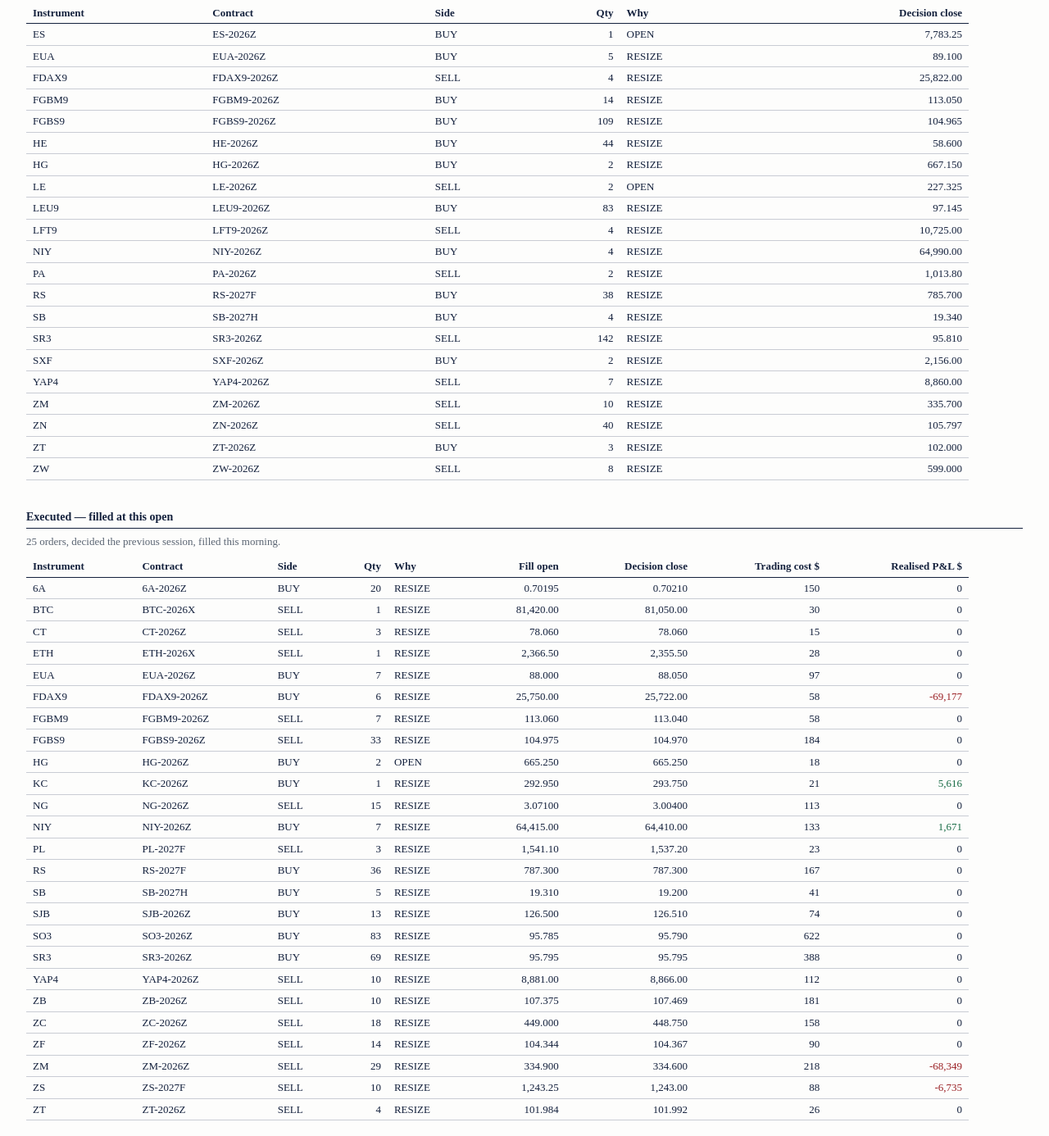
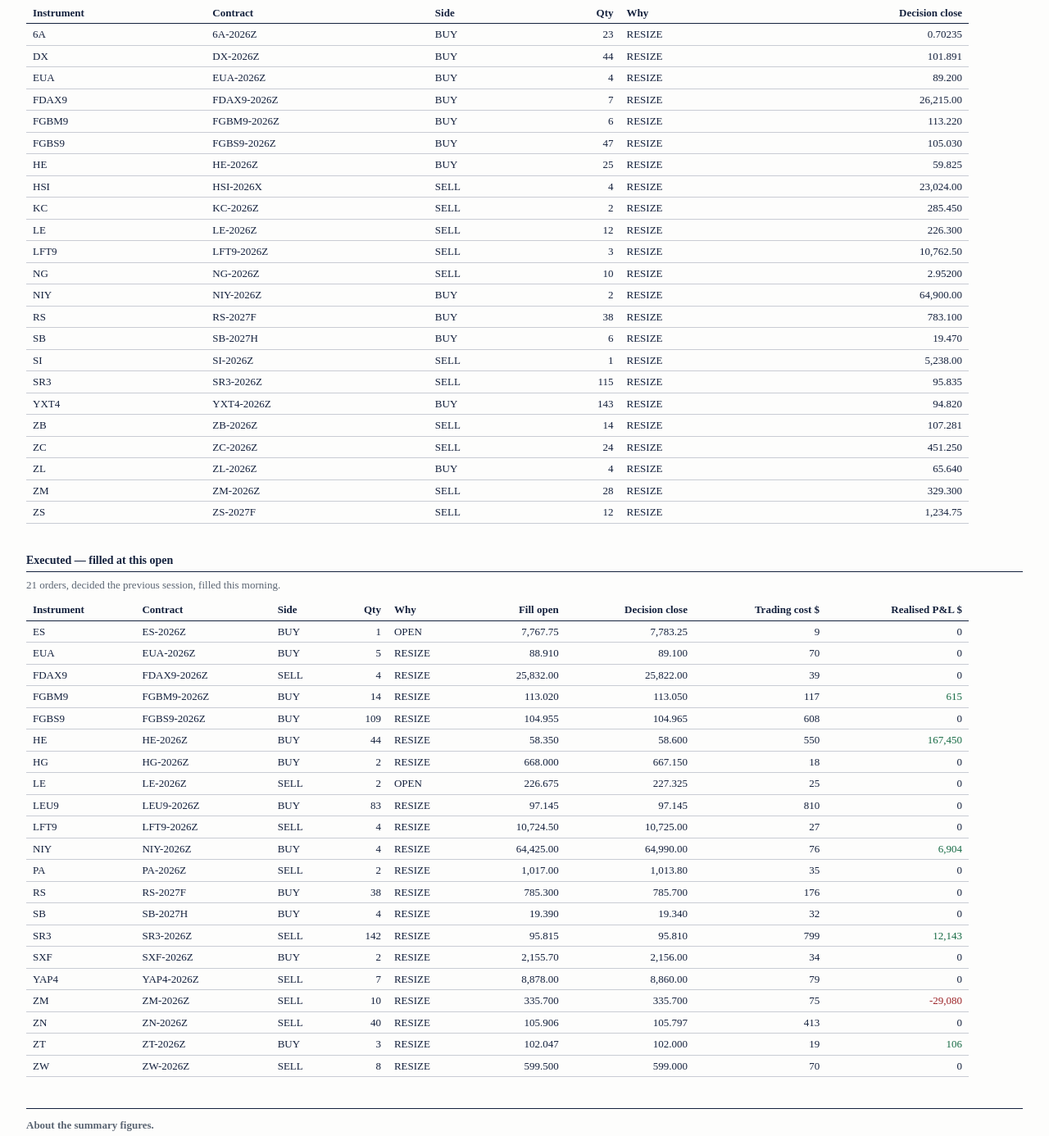
Before and after one commit to Lucas-Joly-GH/trends-research, a plain HTML site: page docs/index.html in a window 1280 px wide. Shown: the part 824-2210 px from the top of the page at 82% size. Drawn offline with Linux system fonts and the light colour scheme.

Commit message:
Publish 2026-10-29

```diff
--- a/docs/data/latest.json
+++ b/docs/data/latest.json
@@ -1,310 +1,36 @@
 {
  "meta": {
-  "as_of": "2026-10-28",
+  "as_of": "2026-10-29",
   "window_start": "2026-01-02",
-  "sessions": 214,
+  "sessions": 215,
   "equity_start": 100000000.0,
-  "equity_end": 117509690.65,
-  "net_ann_ret": 0.159807,
-  "net_cagr": 0.212904,
-  "cagr_trading": 0.168827,
-  "window_ret_trading": 0.141295,
-  "window_ret_interest": 0.033802,
-  "net_ann_vol": 0.086702,
-  "net_sharpe": 1.8432,
+  "equity_end": 116432941.5,
+  "net_ann_ret": 0.14802,
+  "net_cagr": 0.198606,
+  "cagr_trading": 0.155092,
+  "window_ret_trading": 0.130396,
+  "window_ret_interest": 0.033933,
+  "net_ann_vol": 0.087169,
+  "net_sharpe": 1.6981,
   "max_drawdown": -0.056022,
-  "cost_ann": 0.015158,
-  "cost_window_USD": 1362565.8,
-  "interest_ann": 0.037043,
+  "cost_ann": 0.015129,
+  "cost_window_USD": 1366644.55,
+  "interest_ann": 0.037004,
   "n_positions": 63,
-  "updated_at": "2026-10-29T15:36:44+00:00",
-  "generated_at": "2026-10-29T15:36:44+00:00"
+  "updated_at": "2026-10-30T16:00:28+00:00",
+  "generated_at": "2026-10-30T16:00:29+00:00"
  },
  "executed": [
-  {
-   "instrument": "6A",
-   "contract": "6A-2026Z",
-   "action": "BUY",
-   "quantity": 20.0,
-   "kind": "RESIZE",
-   "fill_open": 0.70195,
-   "decision_close": 0.7021,
-   "trading_cost_USD": 150.0,
-   "realised_pnl_USD": 0.0
-  },
-  {
-   "instrument": "BTC",
-   "contract": "BTC-2026X",
-   "action": "SELL",
-   "quantity": 1.0,
-   "kind": "RESIZE",
-   "fill_open": 81420.0,
-   "decision_close": 81050.0,
-   "trading_cost_USD": 30.0,
-   "realised_pnl_USD": 0.0
-  },
-  {
-   "instrument": "CT",
-   "contract": "CT-2026Z",
-   "action": "SELL",
-   "quantity": 3.0,
-   "kind": "RESIZE",
-   "fill_open": 78.06,
-   "decision_close": 78.06,
-   "trading_cost_USD": 15.0,
-   "realised_pnl_USD": 0.0
-  },
-  {
-   "instrument": "ETH",
-   "contract": "ETH-2026X",
-   "action": "SELL",
-   "quantity": 1.0,
-   "kind": "RESIZE",
-   "fill_open": 2366.5,
-   "decision_close": 2355.5,
-   "trading_cost_USD": 27.5,
-   "realised_pnl_USD": 0.0
-  },
-  {
-   "instrument": "EUA",
-   "contract": "EUA-2026Z",
-   "action": "BUY",
-   "quantity": 7.0,
-   "kind": "RESIZE",
-   "fill_open": 88.0,
-   "decision_close": 88.05,
-   "trading_cost_USD": 97.41461395662537,
-   "realised_pnl_USD": 0.0
-  },
-  {
-   "instrument": "FDAX9",
-   "contract": "FDAX9-2026Z",
-   "action": "BUY",
-   "quantity": 6.0,
-   "kind": "RESIZE",
-   "fill_open": 25750.0,
-   "decision_close": 25722.0,
-   "trading_cost_USD": 58.44876837397522,
-   "realised_pnl_USD": -69177.21414950839
-  },
-  {
-   "instrument": "FGBM9",
-   "contract": "FGBM9-2026Z",
-   "action": "SELL",
-   "quantity": 7.0,
-   "kind": "RESIZE",
-   "fill_open": 113.06,
-   "decision_close": 113.04,
-   "trading_cost_USD": 58.44876837397522,
-   "realised_pnl_USD": 0.0
-  },
-  {
-   "instrument": "FGBS9",
-   "contract": "FGBS9-2026Z",
-   "action": "SELL",
-   "quantity": 33.0,
-   "kind": "RESIZE",
-   "fill_open": 104.975,
-   "decision_close": 104.97,
-   "trading_cost_USD": 183.6961291753507,
-   "realised_pnl_USD": 0.0
-  },
-  {
-   "instrument": "HG",
-   "contract": "HG-2026Z",
-   "action": "BUY",
-   "quantity": 2.0,
-   "kind": "OPEN",
-   "fill_open": 665.25,
-   "decision_close": 665.25,
-   "trading_cost_USD": 17.5,
-   "realised_pnl_USD": 0.0
-  },
-  {
-   "instrument": "KC",
-   "contract": "KC-2026Z",
-   "action": "BUY",
-   "quantity": 1.0,
-   "kind": "RESIZE",
-   "fill_open": 292.95,
-   "decision_close": 293.75,
-   "trading_cost_USD": 21.25,
-   "realised_pnl_USD": 5615.625000000001
-  },
-  {
-   "instrument": "NG",
-   "contract": "NG-2026Z",
-   "action": "SELL",
-   "quantity": 15.0,
-   "kind": "RESIZE",
-   "fill_open": 3.071,
-   "decision_close": 3.004,
-   "trading_cost_USD": 112.5,
-   "realised_pnl_USD": 0.0
-  },
-  {
-   "instrument": "NIY",
-   "contract": "NIY-2026Z",
-   "action": "BUY",
-   "quantity": 7.0,
-   "kind": "RESIZE",
-   "fill_open": 64415.0,
-   "decision_close": 64410.0,
-   "trading_cost_USD": 132.94735493847298,
-   "realised_pnl_USD": 1671.4066578603772
-  },
-  {
-   "instrument": "PL",
-   "contract": "PL-2027F",
-   "action": "SELL",
-   "quantity": 3.0,
-   "kind": "RESIZE",
-   "fill_open": 1541.1,
-   "decision_close": 1537.2,
-   "trading_cost_USD": 22.5,
-   "realised_pnl_USD": 0.0
-  },
-  {
-   "instrument": "RS",
-   "contract": "RS-2027F",
-   "action": "BUY",
-   "quantity": 36.0,
-   "kind": "RESIZE",
-   "fill_open": 787.3,
-   "decision_close": 787.3,
-   "trading_cost_USD": 166.51745955392695,
-   "realised_pnl_USD": 0.0
-  },
-  {
-   "instrument": "SB",
-   "contract": "SB-2027H",
-   "action": "BUY",
-   "quantity": 5.0,
-   "kind": "RESIZE",
-   "fill_open": 19.31,
-   "decision_close": 19.2,
-   "trading_cost_USD": 40.5,
-   "realised_pnl_USD": 0.0
-  },
-  {
-   "instrument": "SJB",
-   "contract": "SJB-2026Z",
-   "action": "BUY",
-   "quantity": 13.0,
-   "kind": "RESIZE",
-   "fill_open": 126.5,
-   "decision_close": 126.51,
-   "trading_cost_USD": 74.07066918000638,
-   "realised_pnl_USD": 0.0
-  },
-  {
-   "instrument": "SO3",
-   "contract": "SO3-2026Z",
-   "action": "BUY",
-   "quantity": 83.0,
-   "kind": "RESIZE",
-   "fill_open": 95.785,
-   "decision_close": 95.79,
-   "trading_cost_USD": 621.5260625390426,
-   "realised_pnl_USD": 0.0
-  },
-  {
-   "instrument": "SR3",
-   "contract": "SR3-2026Z",
-   "action": "BUY",
-   "quantity": 69.0,
-   "kind": "RESIZE",
-   "fill_open": 95.795,
-   "decision_close": 95.795,
-   "trading_cost_USD": 388.125,
-   "realised_pnl_USD": 0.0
-  },
-  {
-   "instrument": "YAP4",
-   "contract": "YAP4-2026Z",
-   "action": "SELL",
-   "quantity": 10.0,
-   "kind": "RESIZE",
-   "fill_open": 8881.0,
-   "decision_close": 8866.0,
-   "trading_cost_USD": 112.41625877235647,
-   "realised_pnl_USD": 0.0
-  },
-  {
-   "instrument": "ZB",
-   "contract": "ZB-2026Z",
-   "action": "SELL",
-   "quantity": 10.0,
-   "kind": "RESIZE",
-   "fill_open": 107.375,
-   "decision_close": 107.4688,
-   "trading_cost_USD": 181.25,
-   "realised_pnl_USD": 0.0
-  },
-  {
-   "instrument": "ZC",
-   "contract": "ZC-2026Z",
-   "action": "SELL",
-   "quantity": 18.0,
-   "kind": "RESIZE",
-   "fill_open": 449.0,
-   "decision_close": 448.75,
-   "trading_cost_USD": 157.5,
-   "realised_pnl_USD": 0.0
-  },
-  {
-   "instrument": "ZF",
-   "contract": "ZF-2026Z",
-   "action": "SELL",
-   "quantity": 14.0,
-   "kind": "RESIZE",
-   "fill_open": 104.3438,
-   "decision_close": 104.3672,
-   "trading_cost_USD": 89.67,
-   "realised_pnl_USD": 0.0
-  },
-  {
-   "instrument": "ZM",
-   "contract": "ZM-2026Z",
-   "action": "SELL",
-   "quantity": 29.0,
-   "kind": "RESIZE",
-   "fill_open": 334.9,
-   "decision_close": 334.6,
-   "trading_cost_USD": 217.5,
-   "realised_pnl_USD": -68349.15270832149
-  },
-  {
-   "instrument": "ZS",
-   "contract": "ZS-2027F",
-   "action": "SELL",
-   "quantity": 10.0,
-   "kind": "RESIZE",
-   "fill_open": 1243.25,
-   "decision_close": 1243.0,
-   "trading_cost_USD": 87.5,
-   "realised_pnl_USD": -6734.848484848485
-  },
-  {
-   "instrument": "ZT",
-   "contract": "ZT-2026Z",
-   "action": "SELL",
-   "quantity": 4.0,
-   "kind": "RESIZE",
-   "fill_open": 101.9844,
-   "decision_close": 101.9922,
-   "trading_cost_USD": 25.62,
-   "realised_pnl_USD": 0.0
-  }
- ],
- "pending": [
   {
    "instrument": "ES",
    "contract": "ES-2026Z",
    "action": "BUY",
    "quantity": 1.0,
    "kind": "OPEN",
-   "decision_close": 7783.25
+   "fill_open": 7767.75,
+   "decision_close": 7783.25,
+   "trading_cost_USD": 8.75,
+   "realised_pnl_USD": 0.0
   },
   {
    "instrument": "EUA",
@@ -312,7 +38,10 @@
    "action": "BUY",
    "quantity": 5.0,
    "kind": "RESIZE",
-   "decision_close": 89.1
+   "fill_open": 88.91,
+   "decision_close": 89.1,
+   "trading_cost_USD": 69.69276472914927,
+   "realised_pnl_USD": 0.0
   },
   {
    "instrument": "FDAX9",
@@ -320,7 +49,10 @@
    "action": "SELL",
    "quantity": 4.0,
    "kind": "RESIZE",
-   "decision_close": 25822.0
+   "fill_open": 25832.0,
+   "decision_close": 25822.0,
+   "trading_cost_USD": 39.02794824832359,
+   "realised_pnl_USD": 0.0
   },
   {
    "instrument": "FGBM9",
@@ -328,7 +60,10 @@
    "action": "BUY",
    "quantity": 14.0,
    "kind": "RESIZE",
-   "decision_close": 113.05
+   "fill_open": 113.02,
+   "decision_close": 113.05,
+   "trading_cost_USD": 117.08384474497078,
+   "realised_pnl_USD": 615.1337251308798
   },
   {
    "instrument": "FGBS9",
@@ -336,7 +71,10 @@
    "action": "BUY",
    "quantity": 109.0,
    "kind": "RESIZE",
-   "decision_close": 104.965
+   "fill_open": 104.955,
+   "decision_close": 104.965,
+   "trading_cost_USD": 607.7209084381817,
+   "realised_pnl_USD": 0.0
   },
   {
    "instrument": "HE",
@@ -344,7 +82,10 @@
    "action": "BUY",
    "quantity": 44.0,
    "kind": "RESIZE",
-   "decision_close": 58.6
+   "fill_open": 58.35,
+   "decision_close": 58.6,
+   "trading_cost_USD": 550.0,
+   "realised_pnl_USD": 167449.9999999999
   },
   {
    "instrument": "HG",
@@ -352,7 +93,10 @@
    "action": "BUY",
    "quantity": 2.0,
    "kind": "RESIZE",
-   "decision_close": 667.15
+   "fill_open": 668.0,
+   "decision_close": 667.15,
+   "trading_cost_USD": 17.5,
+   "realised_pnl_USD": 0.0
   },
   {
    "instrument": "LE",
@@ -360,7 +104,10 @@
    "action": "SELL",
    "quantity": 2.0,
    "kind": "OPEN",
-   "decision_close": 227.325
+   "fill_open": 226.675,
+   "decision_close": 227.325,
+   "trading_cost_USD": 25.0,
+   "realised_pnl_USD": 0.0
   },
   {
    "instrument": "LEU9",
@@ -368,7 +115,10 @@
    "action": "BUY",
    "quantity": 83.0,
    "kind": "RESIZE",
-   "decision_close": 97.145
+   "fill_open": 97.145,
+   "decision_close": 97.145,
+   "trading_cost_USD": 809.8299261527145,
+   "realised_pnl_USD": 0.0
   },
   {
    "instrument": "LFT9",
@@ -376,7 +126,10 @@
    "action": "SELL",
    "quantity": 4.0,
    "kind": "RESIZE",
-   "decision_close": 10725.0
+   "fill_open": 10724.5,
+   "decision_close": 10725.0,
+   "trading_cost_USD": 26.63696709176945,
+   "realised_pnl_USD": 0.0
   },
   {
    "instrument": "NIY",
@@ -384,7 +137,10 @@
    "action": "BUY",
    "quantity": 4.0,
    "kind": "RESIZE",
-   "decision_close": 64990.0
+   "fill_open": 64425.0,
+   "decision_close": 64990.0,
+   "trading_cost_USD": 75.92219947342258,
+   "realised_pnl_USD": 6903.995439628161
   },
   {
    "instrument": "PA",
@@ -392,7 +148,10 @@
    "action": "SELL",
    "quantity": 2.0,
    "kind": "RESIZE",
-   "decision_close": 1013.8
+   "fill_open": 1017.0,
+   "decision_close": 1013.8,
+   "trading_cost_USD": 35.0,
+   "realised_pnl_USD": 0.0
   },
   {
    "instrument": "RS",
@@ -400,7 +159,10 @@
    "action": "BUY",
    "quantity": 38.0,
    "kind": "RESIZE",
-   "decision_close": 785.7
+   "fill_open": 785.3,
+   "decision_close": 785.7,
+   "trading_cost_USD": 176.17246437982794,
+   "realised_pnl_USD": 0.0
   },
   {
    "instrument": "SB",
@@ -408,7 +170,10 @@
    "action": "BUY",
    "quantity": 4.0,
    "kind": "RESIZE",
-   "decision_close": 19.34
+   "fill_open": 19.39,
+   "decision_close": 19.34,
+   "trading_cost_USD": 32.4,
+   "realised_pnl_USD": 0.0
   },
   {
    "instrument": "SR3",
@@ -416,7 +181,10 @@
    "action": "SELL",
    "quantity": 142.0,
    "kind": "RESIZE",
-   "decision_close": 95.81
+   "fill_open": 95.815,
+   "decision_close": 95.81,
+   "trading_cost_USD": 798.75,
+   "realised_pnl_USD": 12143.105966812367
   },
   {
    "instrument": "SXF",
@@ -424,7 +192,10 @@
    "action": "BUY",
    "quantity": 2.0,
    "kind": "RESIZE",
-   "decision_close": 2156.0
+   "fill_open": 2155.7,
+   "decision_close": 2156.0,
+   "trading_cost_USD": 33.52269565122232,
+   "realised_pnl_USD": 0.0
   },
   {
    "instrument": "YAP4",
@@ -432,7 +203,10 @@
    "action": "SELL",
    "quantity": 7.0,
    "kind": "RESIZE",
-   "decision_close": 8860.0
+   "fill_open": 8878.0,
+   "decision_close": 8860.0,
+   "trading_cost_USD": 78.92850623880109,
+   "realised_pnl_USD": 0.0
   },
   {
    "instrument": "ZM",
@@ -440,7 +214,10 @@
    "action": "SELL",
    "quantity": 10.0,
    "kind": "RESIZE",
-   "decision_close": 335.7
+   "fill_open": 335.7,
+   "decision_close": 335.7,
+   "trading_cost_USD": 75.0,
+   "realised_pnl_USD": -29079.784458808153
   },
   {
    "instrument": "ZN",
@@ -448,7 +225,10 @@
    "action": "SELL",
    "quantity": 40.0,
    "kind": "RESIZE",
-   "decision_close": 105.7969
+   "fill_open": 105.9062,
+   "decision_close": 105.7969,
+   "trading_cost_USD": 412.59999999999997,
+   "realised_pnl_USD": 0.0
   },
   {
    "instrument": "ZT",
@@ -456,7 +236,10 @@
    "action": "BUY",
    "quantity": 3.0,
    "kind": "RESIZE",
-   "decision_close": 102.0
+   "fill_open": 102.0469,
+   "decision_close": 102.0,
+   "trading_cost_USD": 19.215,
+   "realised_pnl_USD": 105.81767068273842
   },
   {
    "instrument": "ZW",
@@ -464,7 +247,196 @@
    "action": "SELL",
    "quantity": 8.0,
    "kind": "RESIZE",
-   "decision_close": 599.0
+   "fill_open": 599.5,
+   "decision_close": 599.0,
+   "trading_cost_USD": 70.0,
+   "realised_pnl_USD": 0.0
+  }
+ ],
+ "pending": [
+  {
+   "instrument": "6A",
+   "contract": "6A-2026Z",
+   "action": "BUY",
+   "quantity": 23.0,
+   "kind": "RESIZE",
+   "decision_close": 0.70235
+  },
+  {
+   "instrument": "DX",
+   "contract": "DX-2026Z",
+   "action": "BUY",
+   "quantity": 44.0,
+   "kind": "RESIZE",
+   "decision_close": 101.891
+  },
+  {
+   "instrument": "EUA",
+   "contract": "EUA-2026Z",
+   "action": "BUY",
+   "quantity": 4.0,
+   "kind": "RESIZE",
+   "decision_close": 89.2
+  },
+  {
+   "instrument": "FDAX9",
+   "contract": "FDAX9-2026Z",
+   "action": "BUY",
+   "quantity": 7.0,
+   "kind": "RESIZE",
+   "decision_close": 26215.0
+  },
+  {
+   "instrument": "FGBM9",
+   "contract": "FGBM9-2026Z",
+   "action": "BUY",
+   "quantity": 6.0,
+   "kind": "RESIZE",
+   "decision_close": 113.22
+  },
+  {
+   "instrument": "FGBS9",
+   "contract": "FGBS9-2026Z",
+   "action": "BUY",
+   "quantity": 47.0,
+   "kind": "RESIZE",
+   "decision_close": 105.03
+  },
+  {
+   "instrument": "HE",
+   "contract": "HE-2026Z",
+   "action": "BUY",
+   "quantity": 25.0,
+   "kind": "RESIZE",
+   "decision_close": 59.825
+  },
+  {
+   "instrument": "HSI",
+   "contract": "HSI-2026X",
+   "action": "SELL",
+   "quantity": 4.0,
+   "kind": "RESIZE",
+   "decision_close": 23024.0
+  },
+  {
+   "instrument": "KC",
+   "contract": "KC-2026Z",
+   "action": "SELL",
+   "quantity": 2.0,
+   "kind": "RESIZE",
+   "decision_close": 285.45
+  },
+  {
+   "instrument": "LE",
+   "contract": "LE-2026Z",
+   "action": "SELL",
+   "quantity": 12.0,
+   "kind": "RESIZE",
+   "decision_close": 226.3
+  },
+  {
+   "instrument": "LFT9",
+   "contract": "LFT9-2026Z",
+   "action": "SELL",
+   "quantity": 3.0,
+   "kind": "RESIZE",
+   "decision_close": 10762.5
+  },
+  {
+   "instrument": "NG",
+   "contract": "NG-2026Z",
+   "action": "SELL",
+   "quantity": 10.0,
+   "kind": "RESIZE",
+   "decision_close": 2.952
+  },
+  {
+   "instrument": "NIY",
+   "contract": "NIY-2026Z",
+   "action": "BUY",
+   "quantity": 2.0,
+   "kind": "RESIZE",
+   "decision_close": 64900.0
+  },
+  {
+   "instrument": "RS",
+   "contract": "RS-2027F",
+   "action": "BUY",
+   "quantity": 38.0,
+   "kind": "RESIZE",
+   "decision_close": 783.1
+  },
+  {
+   "instrument": "SB",
+   "contract": "SB-2027H",
+   "action": "BUY",
+   "quantity": 6.0,
+   "kind": "RESIZE",
+   "decision_close": 19.47
+  },
+  {
+   "instrument": "SI",
+   "contract": "SI-2026Z",
+   "action": "SELL",
+   "quantity": 1.0,
+   "kind": "RESIZE",
+   "decision_close": 5238.0
+  },
+  {
+   "instrument": "SR3",
+   "contract": "SR3-2026Z",
+   "action": "SELL",
+   "quantity": 115.0,
+   "kind": "RESIZE",
+   "decision_close": 95.835
+  },
+  {
+   "instrument": "YXT4",
+   "contract": "YXT4-2026Z",
+   "action": "BUY",
+   "quantity": 143.0,
+   "kind": "RESIZE",
+   "decision_close": 94.82
+  },
+  {
+   "instrument": "ZB",
+   "contract": "ZB-2026Z",
+   "action": "SELL",
+   "quantity": 14.0,
+   "kind": "RESIZE",
+   "decision_close": 107.2812
+  },
+  {
+   "instrument": "ZC",
+   "contract": "ZC-2026Z",
+   "action": "SELL",
+   "quantity": 24.0,
+   "kind": "RESIZE",
+   "decision_close": 451.25
+  },
+  {
+   "instrument": "ZL",
+   "contract": "ZL-2026Z",
+   "action": "BUY",
+   "quantity": 4.0,
+   "kind": "RESIZE",
+   "decision_close": 65.64
+  },
+  {
+   "instrument": "ZM",
+   "contract": "ZM-2026Z",
+   "action": "SELL",
+   "quantity": 28.0,
+   "kind": "RESIZE",
+   "decision_close": 329.3
+  },
+  {
+   "instrument": "ZS",
+   "contract": "ZS-2027F",
+   "action": "SELL",
+   "quantity": 12.0,
+   "kind": "RESIZE",
+   "decision_close": 1234.75
   }
  ],
  "outstanding": []
--- a/docs/data/run.json
+++ b/docs/data/run.json
@@ -1,3 +1,3 @@
 {
- "checked_at": "2026-10-29T15:37:45+00:00"
+ "checked_at": "2026-10-30T16:01:34+00:00"
 }
--- a/docs/expectations.html
+++ b/docs/expectations.html
@@ -29,7 +29,7 @@
 <link rel="apple-touch-icon" href="apple-touch-icon.png">
 
 <script>try{var t=localStorage.getItem("theme");if(t)document.documentElement.dataset.theme=t}catch(e){}</script>
-<link rel="stylesheet" href="site.css?v=5e55b7a9">
+<link rel="stylesheet" href="site.css?v=ce6b3ac2">
 <style>
   body{background:var(--page);color:var(--ink);margin:0 auto;padding:28px 22px 70px;
        max-width:min(1560px, 95vw);line-height:1.5}
@@ -164,7 +164,7 @@ Historical sorts the realised returns.</p>
 <h3 id="episodes">The six deepest, dated</h3>
 <div class="scroll"><table class="data num" id="ddep"></table></div>
 
-<script src="app.js?v=5e55b7a9"></script>
+<script src="app.js?v=ce6b3ac2"></script>
 <script>
 fetch(bust("data/expectations.json")).then(r => r.json()).then(j => {
 
--- a/docs/index.html
+++ b/docs/index.html
@@ -29,7 +29,7 @@
 <link rel="apple-touch-icon" href="apple-touch-icon.png">
 
 <script>try{var t=localStorage.getItem("theme");if(t)document.documentElement.dataset.theme=t}catch(e){}</script>
-<link rel="stylesheet" href="site.css?v=5e55b7a9">
+<link rel="stylesheet" href="site.css?v=ce6b3ac2">
 <style>
   /* Plain: white ground, black text, browser default face, no colour.
      Rules and alignment do the work. */
@@ -229,7 +229,7 @@
   </div>
 </footer>
 
-<script src="app.js?v=5e55b7a9"></script>
+<script src="app.js?v=ce6b3ac2"></script>
 <script>
 LATEST.then(d=>{
   const m = d.meta;
```
Also changed, not shown: docs/data/days/2026-10-29.json (added, +1 -0 lines), docs/data/history.json (+1 -1 lines), docs/data/index.json (+1 -1 lines), docs/data/pnl/2026-10-29.json (added, +1 -0 lines), docs/data/pnl_index.json (+1 -1 lines), docs/journal.html (+2 -2 lines), docs/mapping.html (+2 -2 lines), docs/pnl.html (+2 -2 lines), docs/qa.html (+2 -2 lines), docs/data/expectations.json, docs/data/qa.json, docs/og.png.
